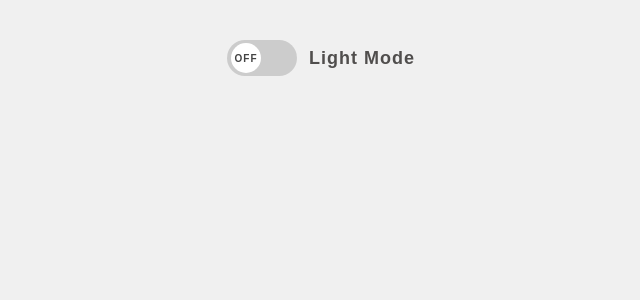
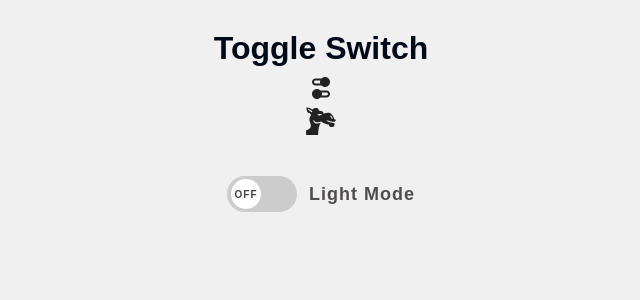
Before and after one commit to BilalSangari/Practice, a React (Vite) app: page / in a window 1280 px wide. Shown: the top 300 px of the page, without its empty margins (319-959 px from the left). Built offline with nearby package versions, Linux system fonts and the light colour scheme.

Commit message:
Dark/light mood & Icons

```diff
--- a/package.json
+++ b/package.json
@@ -13,6 +13,7 @@
     "@tailwindcss/vite": "^4.1.8",
     "react": "^19.1.0",
     "react-dom": "^19.1.0",
+    "react-icons": "^5.5.0",
     "styled-components": "^6.1.18",
     "tailwindcss": "^4.1.8"
   },
--- a/src/projects/ToggleSwitch/Toggle Switch.jsx
+++ b/src/projects/ToggleSwitch/Toggle Switch.jsx
@@ -1,5 +1,7 @@
 import { useState, useEffect } from "react";
 import "./Toggle.css";
+import { IoMdSwitch } from "react-icons/io";
+import { GiCamelHead } from "react-icons/gi";
 
 export const ToggleSwitch = () => {
   const [isDarkMode, setIsDarkMode] = useState(false);
@@ -19,6 +21,12 @@ export const ToggleSwitch = () => {
   };
 
   return (
+    <>
+    <div className="top">
+    <h1>Toggle Switch</h1>
+    <IoMdSwitch style={{fontSize: "32px"}}/>
+    <GiCamelHead style={{fontSize: "32px"}}/>
+    </div>
     <div className="toggle-container">
       <label className="switch">
         <input type="checkbox" checked={isDarkMode} onChange={toggleHandler} />
@@ -30,5 +38,6 @@ export const ToggleSwitch = () => {
         {isDarkMode ? "Dark Mode" : "Light Mode"}
       </p>
     </div>
+    </>
   );
 };
--- a/src/projects/ToggleSwitch/Toggle.css
+++ b/src/projects/ToggleSwitch/Toggle.css
@@ -61,3 +61,11 @@ input:checked + .slider {
 input:checked + .slider .circle-text {
   transform: translateX(34px);
 }
+
+.top{
+  display: flex;
+  flex-direction: column;
+  align-items: center;
+  justify-content: center;
+  padding-top: 24px;
+}
```
Also changed, not shown: 1 other file (tests, documents, lock files or other folders).
